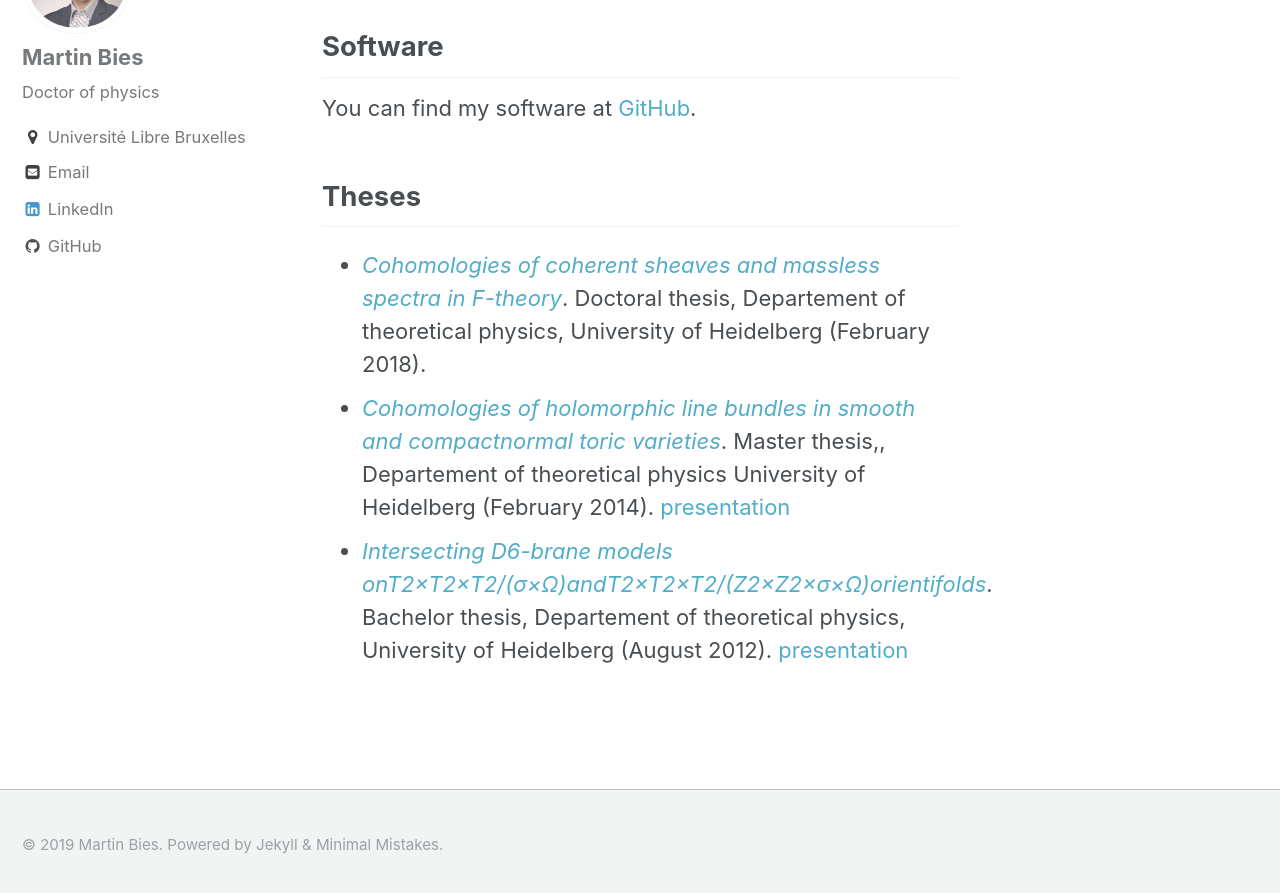
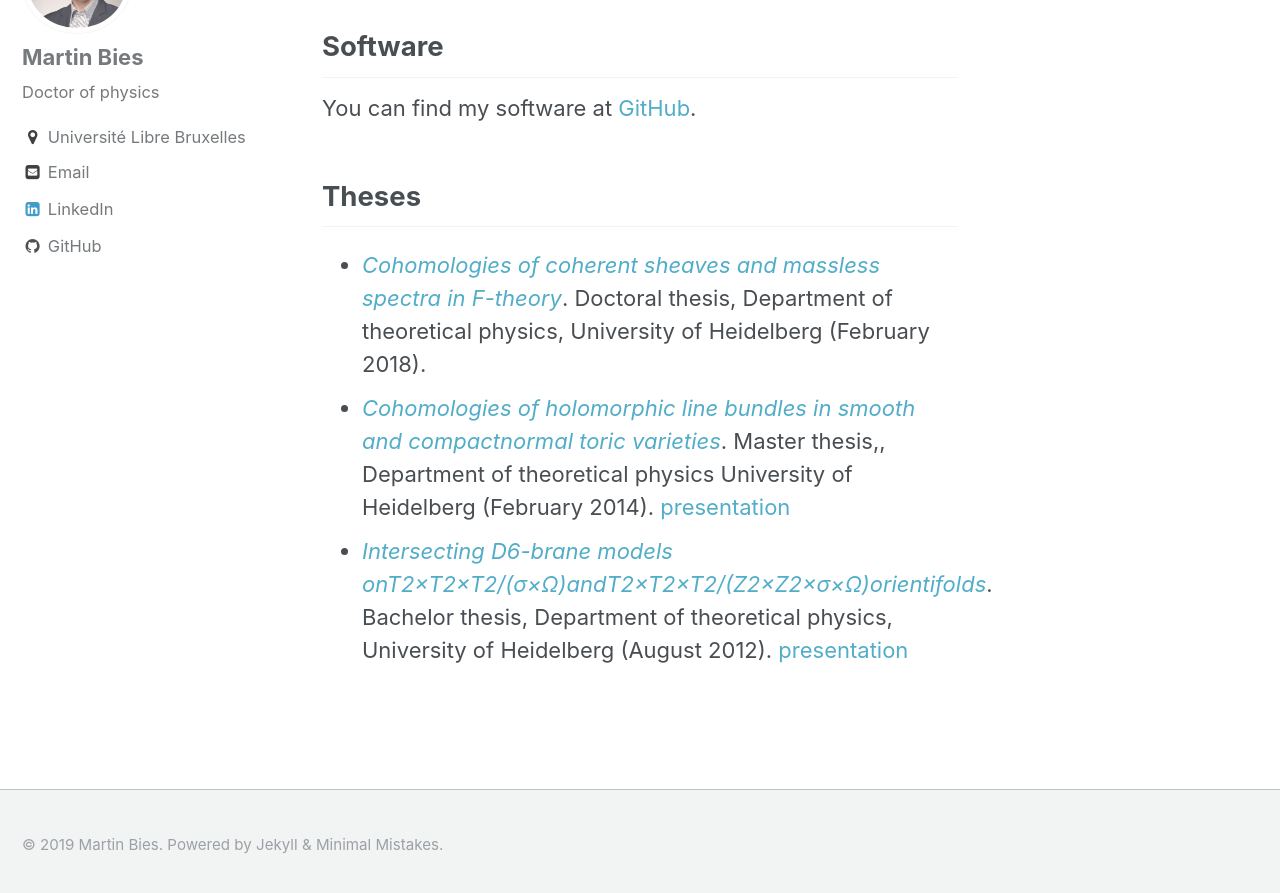
Before and after one commit to MartinBies/MartinBies.github.io, a Jekyll site: the page built from _pages/publications.md, in a window 1280 px wide and 900 px high, scrolled down 403 px. Shown: the top 893 px of the window. Built offline with Jekyll 4.4.1, drawn with Linux system fonts in a browser that asks for light colours.

Commit message:
Corrected typo in department

```diff
--- a/_pages/publications.md
+++ b/_pages/publications.md
@@ -22,6 +22,6 @@ Look at [Inspire](https://inspirehep.net/author/profile/M.Bies.1) to see my pape
 You can find my software at [GitHub](https://github.com/herearound).
 
 ## Theses
-* [*Cohomologies of coherent sheaves and massless spectra in F-theory*](https://arxiv.org/abs/1802.08860). Doctoral thesis, Departement of theoretical physics, University of Heidelberg (February 2018).
-* [*Cohomologies of holomorphic line bundles in smooth and compactnormal toric varieties*](/Master_thesis_MartinBies.pdf). Master thesis,, Departement of theoretical physics University of Heidelberg (February 2014). [presentation](/Master_thesis_presentation.pdf)
-* [*Intersecting D6-brane models onT2×T2×T2/(σ×Ω)andT2×T2×T2/(Z2×Z2×σ×Ω)orientifolds*](/Bachelor_thesis_MartinBies.pdf). Bachelor thesis, Departement of theoretical physics, University of Heidelberg (August 2012). [presentation](/Bachelor_thesis_presentation.pdf)
+* [*Cohomologies of coherent sheaves and massless spectra in F-theory*](https://arxiv.org/abs/1802.08860). Doctoral thesis, Department of theoretical physics, University of Heidelberg (February 2018).
+* [*Cohomologies of holomorphic line bundles in smooth and compactnormal toric varieties*](/Master_thesis_MartinBies.pdf). Master thesis,, Department of theoretical physics University of Heidelberg (February 2014). [presentation](/Master_thesis_presentation.pdf)
+* [*Intersecting D6-brane models onT2×T2×T2/(σ×Ω)andT2×T2×T2/(Z2×Z2×σ×Ω)orientifolds*](/Bachelor_thesis_MartinBies.pdf). Bachelor thesis, Department of theoretical physics, University of Heidelberg (August 2012). [presentation](/Bachelor_thesis_presentation.pdf)
```
